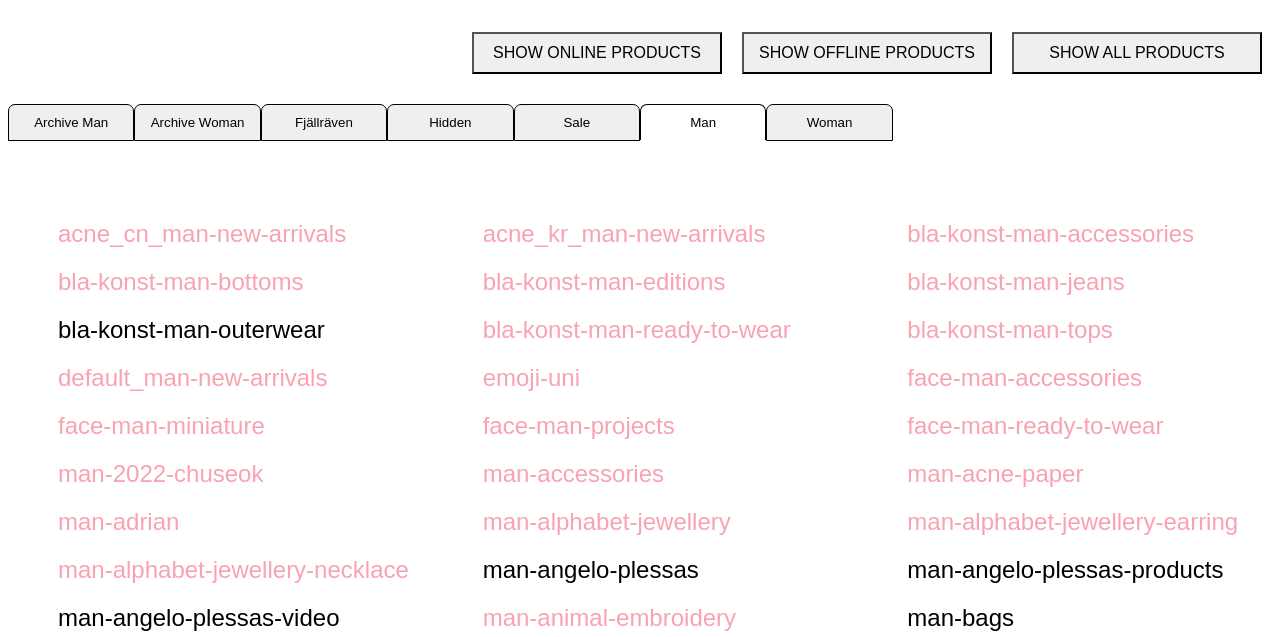
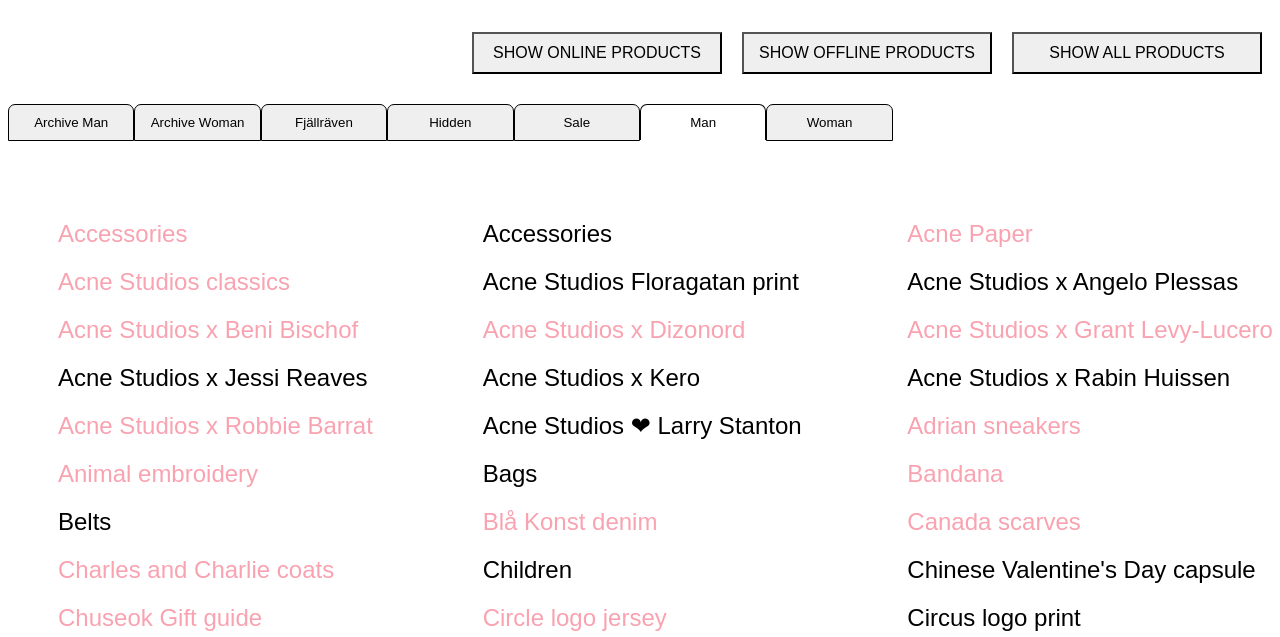
Before and after one commit to mallrosen/240731-AcneStudios-Test, a website built with Vite: page index.html in a window 1280 px wide. Both pictures are taken after a click on the button "Man". Shown: the part 163-800 px from the top of the page. Built offline with nearby package versions, Linux system fonts and the light colour scheme; files whose address does not match are found by name.

Commit message:
changed function for displaying items/list

```diff
--- a/main.js
+++ b/main.js
@@ -9,6 +9,15 @@
       categories: buildCategoryTree(categories, category.id)
     }));
 }
+
+// function traverseTree(tree, callback) {
+//   tree.forEach(node => {
+//     callback(node);
+//     if (node.categories && node.categories.length > 0) {
+//       traverseTree(node.categories, callback);
+//     }
+//   });
+// }
 
 const categoryTree = buildCategoryTree(acneStudiosList);
 console.log(categoryTree);
@@ -30,6 +39,11 @@
 
 const buttonContainer = document.getElementById("buttonContainer");
 
+
+
+
+
+//för varje sak i min lista ska jag göra en addeventlistener som gör att om man klickar på den så kommer man
 categoryTree.forEach(rootCategory => {
   const button = document.createElement('button');
   button.innerHTML = rootCategory.name.default;
@@ -41,40 +55,41 @@
     });
     this.classList.toggle('hover-active');
     displayCategoryList(rootCategory.categories);
-    showAllItems();
+
 
   });
   buttonContainer.appendChild(button);
 });
 
+//INGEN KLICK OM MAN INTE KAN
+//if (categories && categories.length > 0)
+
+function displayCategoryList(categories) {
+
+  const ul = document.getElementById("theList");
+  ul.innerHTML = '';
 
 
+  categories.forEach(category => {
+    const li = document.createElement('li');
 
-function traverseTree(tree, callback) {
-  tree.forEach(node => {
-    callback(node);
-    if (node.categories && node.categories.length > 0) {
-      traverseTree(node.categories, callback);
-    }
-  });
-}
-
-function displayCategoryList(categories) {
-  const ul = document.getElementById("theList");
-  ul.innerHTML = '';
-  traverseTree(categories, (node) => {
-    const li = document.createElement("li");
-    li.innerHTML = node.id;
+    li.textContent = category.name.default;
     li.classList.add('item')
-    if (node.online) {
+    if (category.online) {
       li.classList.add('online');
     } else {
       li.classList.add('offline');
     }
+
+    li.addEventListener('click', () => {
+      displayCategoryList(category.categories);
+    });
+
     ul.appendChild(li);
   });
+
   sortItems()
-  updateItemVisibility()
+
 }
 
 function sortItems() {
@@ -132,6 +147,3 @@
   });
   sortItems()
 }
-
-//STARTSIDAN, VAD SKA JAG HA HÄR??
-displayCategoryList(acneStudiosList)
--- a/src/css/style.css
+++ b/src/css/style.css
@@ -15,7 +15,7 @@
   grid-template-columns: repeat(3, 1fr);
   gap: 10px;
   font-size: 1.5rem;
-  width: 100%;
+  min-width: 100%;
   padding: 50px;
 }
 
```
